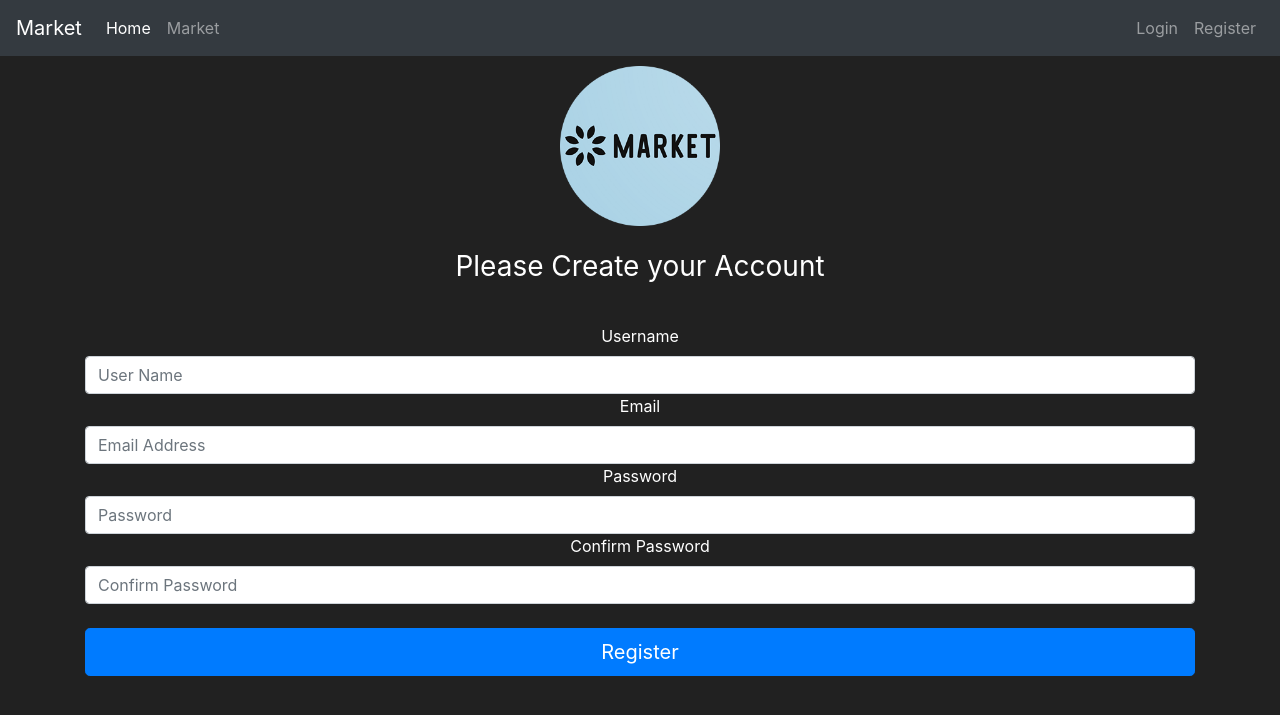
After one commit to shishpal0666/Market, a Flask app: page /register in a window 1280 px wide. The commit adds this page. Shown: the top 715 px of the page. Run offline with Flask 3, Linux system fonts and the light colour scheme; some libraries are stand-ins or nearby versions.

Commit message:
user validation done

```diff
--- /dev/null
+++ b/forms.py
@@ -0,0 +1,63 @@
+from flask_wtf import FlaskForm
+from wtforms import StringField, PasswordField, SubmitField
+from wtforms.validators import Length, EqualTo, Email, DataRequired, ValidationError
+import psycopg2
+from werkzeug.security import generate_password_hash
+
+class RegisterForm(FlaskForm):
+    username = StringField('Username', validators=[DataRequired(), Length(min=2, max=30)])
+    email_address = StringField('Email', validators=[DataRequired(), Email()])
+    password1 = PasswordField('Password', validators=[DataRequired(), Length(min=6)])
+    password2 = PasswordField('Confirm Password', validators=[DataRequired(), EqualTo('password1')])
+    submit = SubmitField('Register')
+
+    def __init__(self, *args, **kwargs):
+        super(RegisterForm, self).__init__(*args, **kwargs)
+        self.conn = psycopg2.connect(
+            database="FlaskMarket",
+            user="postgres",
+            password="password",
+            host="localhost",
+            port="5432"
+        )
+
+    def __del__(self):
+        if hasattr(self, 'conn') and self.conn is not None:
+            self.conn.close()
+
+    def validate_username(self, username_to_check):
+        cur = self.conn.cursor()
+        cur.execute("SELECT username FROM users WHERE username = %s", (username_to_check.data,))
+        user = cur.fetchone()
+        cur.close()
+
+        if user:
+            raise ValidationError('Username already exists! Please try a different username.')
+
+    def validate_email_address(self, email_address_to_check):
+        cur = self.conn.cursor()
+        cur.execute("SELECT email_address FROM users WHERE email_address = %s", (email_address_to_check.data,))
+        email_address = cur.fetchone()
+        cur.close()
+
+        if email_address:
+            raise ValidationError('Email Address already exists! Please try a different email address.')
+
+    def create_user(self):
+        hashed_password = generate_password_hash(self.password1.data, method='sha256')
+
+        cur = self.conn.cursor()
+        try:
+            cur.execute(
+                "INSERT INTO users (username, email_address, password_hash) VALUES (%s, %s, %s)",
+                (self.username.data, self.email_address.data, hashed_password)
+            )
+            self.conn.commit()
+        except Exception as e:
+            self.conn.rollback()
+            raise e
+        finally:
+            cur.close()
+
+        # Optionally, return user data or perform additional operations
+        return True  # Return True or appropriate response as needed
--- /dev/null
+++ b/market.py
@@ -0,0 +1,69 @@
+from flask import Flask, render_template, redirect, url_for,flash
+from forms import RegisterForm
+import psycopg2
+from psycopg2.extras import RealDictCursor
+from bcrypt import hashpw, gensalt
+import os
+
+app = Flask(__name__)
+app.config['SECRET_KEY'] = os.urandom(24)
+
+def get_db_connection():
+    conn = psycopg2.connect(
+        database="FlaskMarket",
+        user="postgres",
+        password="password",
+        host="localhost",
+        port="5432"
+    )
+    return conn
+
+@app.route("/")
+@app.route("/home")
+def homepage():
+    return render_template("home.html")
+
+@app.route("/market")
+def marketpage():
+    conn = get_db_connection()
+    cur = conn.cursor(cursor_factory=RealDictCursor)
+    cur.execute('SELECT * FROM items')
+    items = cur.fetchall()
+    cur.close()
+    conn.close()
+    return render_template('market.html', items=items)
+
+@app.route('/register', methods=['GET', 'POST'])
+def registerpage():
+    form = RegisterForm()
+    if form.validate_on_submit():
+        username = form.username.data
+        email_address = form.email_address.data
+        password_hash = hashpw(form.password1.data.encode('utf-8'), gensalt()).decode('utf-8')
+
+        conn = get_db_connection()
+        cur = conn.cursor()
+
+        try:
+            cur.execute(
+                "INSERT INTO users (username, email_address, password_hash) VALUES (%s, %s, %s)",
+                (username, email_address, password_hash)
+            )
+            conn.commit()
+            cur.close()
+            conn.close()
+            return redirect(url_for('marketpage'))
+        except Exception as e:
+            print(f'There was an error with creating a user: {e}')
+            conn.rollback()
+            cur.close()
+            conn.close()
+
+    if form.errors != {}:  # If there are errors from the validations
+        for err_msg in form.errors.values():
+            flash(f'There was an error with creating a user: {err_msg}',category='danger')
+
+    return render_template('register.html', form=form)
+
+if __name__ == "__main__":
+    app.run(debug=True)
--- a/templates/base.html
+++ b/templates/base.html
@@ -7,6 +7,7 @@
       <!-- Bootstrap CSS -->
       <link rel="stylesheet" href="https://cdn.jsdelivr.net/npm/bootstrap@4.5.3/dist/css/bootstrap.min.css" integrity="sha384-TX8t27EcRE3e/ihU7zmQxVncDAy5uIKz4rEkgIXeMed4M0jlfIDPvg6uqKI2xXr2" crossorigin="anonymous">
       <link rel="stylesheet" href="/static/styles/style.css">
+      <link rel="icon" href="/static/icon-market.ico">
       <title>
           {% block title %}
 
@@ -15,7 +16,7 @@
    </head>
    <body>
     <nav class="navbar navbar-expand-md navbar-dark bg-dark">
-      <a class="navbar-brand" href="#">Flask Market</a>
+      <a class="navbar-brand" href="{{url_for('homepage')}}">Market</a>
       <button class="navbar-toggler" type="button" data-toggle="collapse" data-target="#navbarNav">
         <span class="navbar-toggler-icon"></span>
       </button>
@@ -33,11 +34,24 @@
                 <a class="nav-link" href="#">Login</a>
             </li>
             <li class="nav-item">
-                <a class="nav-link" href="#">Register</a>
+                <a class="nav-link" href="{{url_for('registerpage')}}">Register</a>
             </li>
         </ul>
       </div>
     </nav>
+      {% with messages= get_flashed_messages(with_categories=true) %}
+        {% if messages %}
+          {% for category,message in messages %}
+            <div class="alert alert-{{category}}">
+              <button type="button" class="m1-2 mb-1 close" data-dismiss="alert" aria-label="close" >
+                <span aria-hidden="true">&times;</span>
+              </button>
+              {{ message }}
+            </div>
+          {% endfor %}
+        {% endif %}
+      {% endwith %}
+
       {% block content %}
 
       {% endblock %}
--- /dev/null
+++ b/templates/register.html
@@ -0,0 +1,35 @@
+{% extends 'base.html' %}
+{% block title %}
+    Market
+{% endblock %}
+
+{% block content %}
+<body class="text-center">
+    <div class="container">
+        <form method="POST" class="form-register" style="color:white">
+            {{ form.hidden_tag() }}
+            <img class="mb-4" src="/static/matket-logo.ico" style="margin-top: 10px;" height="160px" alt="">
+            <h1 class="h3 mb-3 font-weight-normal">
+                Please Create your Account
+            </h1>
+            <br>
+            {{ form.username.label() }}
+            {{ form.username(class="form-control", placeholder="User Name") }}
+
+            {{ form.email_address.label() }}
+            {{ form.email_address(class="form-control", placeholder="Email Address") }}
+
+            {{ form.password1.label() }}
+            {{ form.password1(class="form-control", placeholder="Password") }}
+
+            {{ form.password2.label() }}
+            {{ form.password2(class="form-control", placeholder="Confirm Password") }}
+
+            <br>
+
+            {{ form.submit(class="btn btn-lg btn-block btn-primary") }}
+
+        </form>
+    </div>
+</body>
+{% endblock %}
```
Also changed, not shown: app.py (deleted, +0 -23 lines), templates/market.html (+4 -4 lines), static/icon-market.ico (added), static/matket-logo.ico (added).
